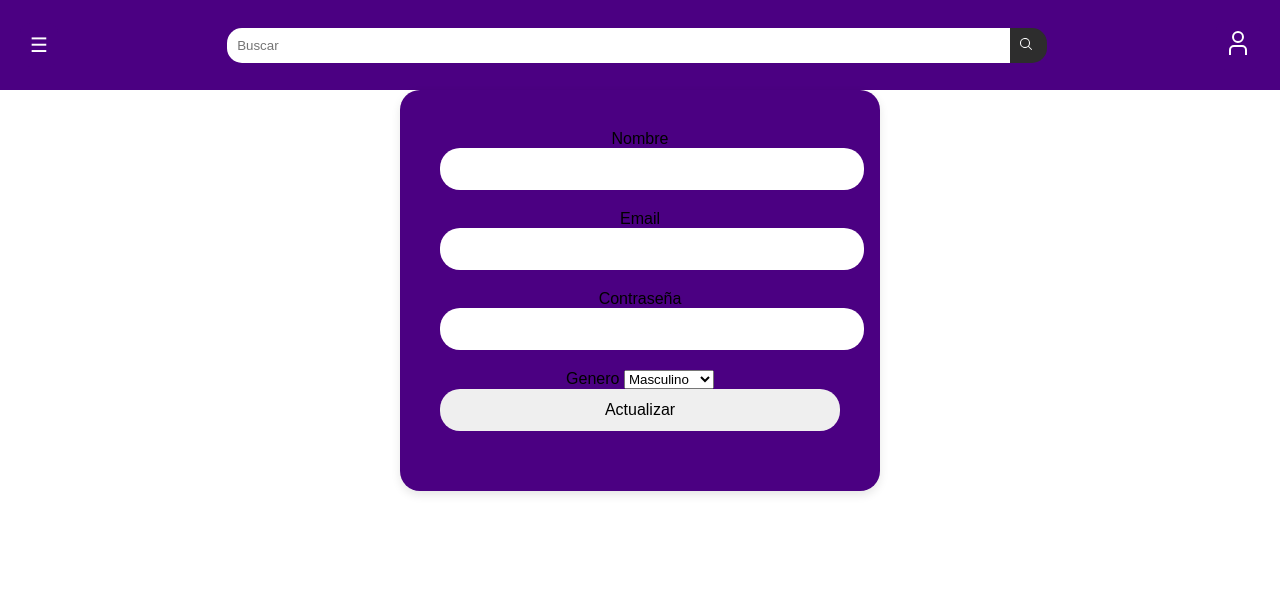
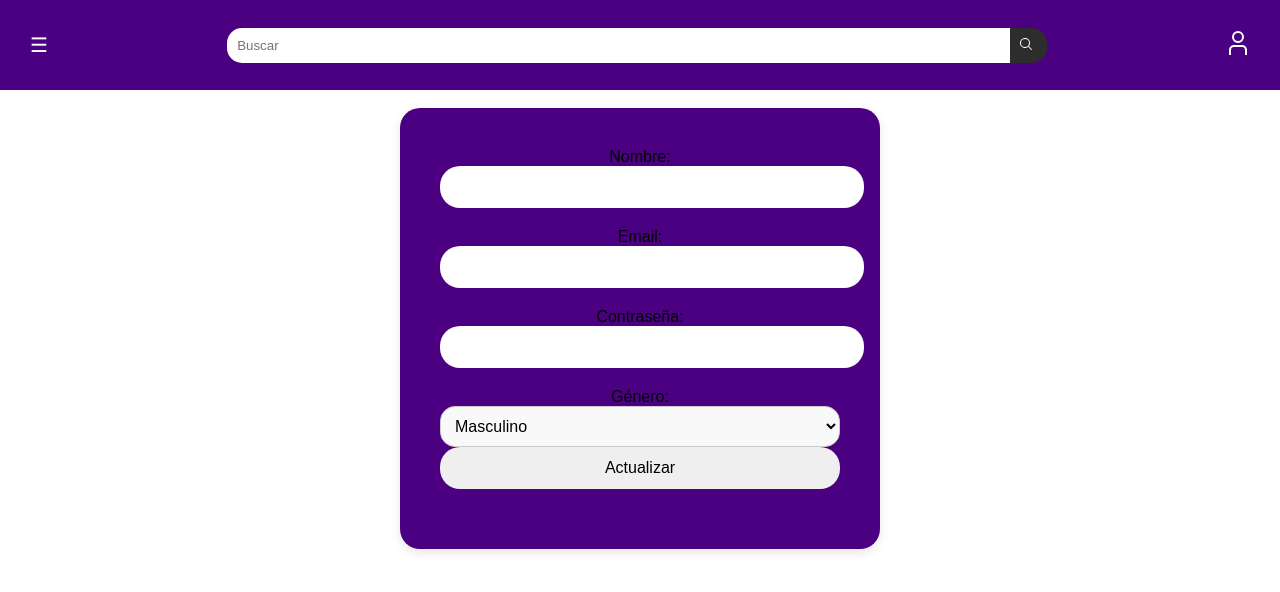
Before and after one commit to EXTRANFUNEDGAR/TRopa, a PHP site: page /vACuenta.php in a window 1280 px wide. Shown: the top 592 px of the page. Run offline with PHP 8.4, Linux system fonts and the light colour scheme.

Commit message:
vacuenta

```diff
--- a/vACuenta.php
+++ b/vACuenta.php
@@ -31,6 +31,20 @@
                 opacity: 0;
             }
         }
+        select {
+    width: 100%;
+    padding: 10px;
+    border: 1px solid #ccc;
+    border-radius: 15px;
+    font-size: 16px;
+    background-color: #f9f9f9;
+}
+
+option {
+    padding: 10px;
+    font-size: 16px;
+}
+
     </style>
 </head>
 
@@ -82,23 +96,21 @@
         </div>
     </div>
     <center>
+        <br>
         <div class="container">
-        <form action="s.php" method="get" class="formulario">
-            Nombre<input type="text">
-            Email <input type="text">
-            Contraseña <input type="text">
-            Genero       <select name="genero" id="lang">
-        <option value="Masculino">Masculino</option>
-        <option value="Femenino">Femenino</option>
-        <option value="Helicoptero">Helicoptero</option>
-      </select>
+        <form action="act.php" method="get" class="formulario">
+    Nombre: <input type="text" name="nombre">
+    Email: <input type="text" name="email">
+    Contraseña: <input type="text" name="password">
+    Género:
+    <select name="genero" id="genero">
+        <option value="masculino">Masculino</option>
+        <option value="femenino">Femenino</option>
+    </select>
+    <br>
+    <input type="submit" value="Actualizar">
+</form>
 
-
-
-      <input type="submit" value="Actualizar">
-
-
-        </form>
         </div>
         </center>
 
```
Also changed, not shown: act.php (added, +39 -0 lines).
